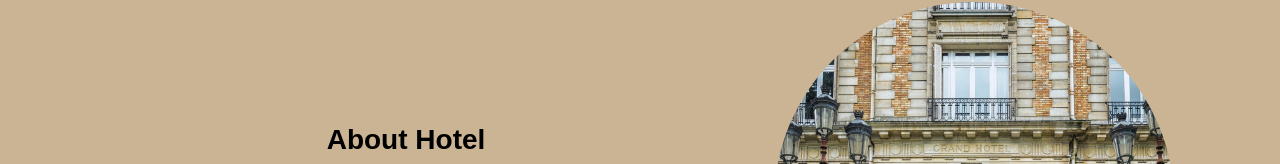
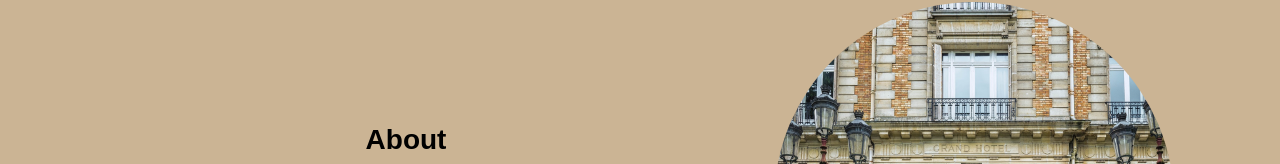
Before and after one commit to Anvitha-090/project-repo, a plain HTML site: page AboutPage.html in a window 1280 px wide. Shown: the part 134-298 px from the top of the page. Drawn offline with Linux system fonts and the light colour scheme.

Commit message:
added about page

```diff
--- a/AboutPage.html
+++ b/AboutPage.html
@@ -24,7 +24,7 @@
 
     <div class="about-container">
         <div class="about-text">
-            <h2>About  Hotel</h2>
+            <h2>About</h2>
             <p>Welcome to our luxurious hotel, where comfort meets elegance. Enjoy world-class services and hospitality.
             Our hotel offers top-notch facilities, exquisite dining, and breathtaking views to ensure a memorable stay.</p>
         </div>
```
